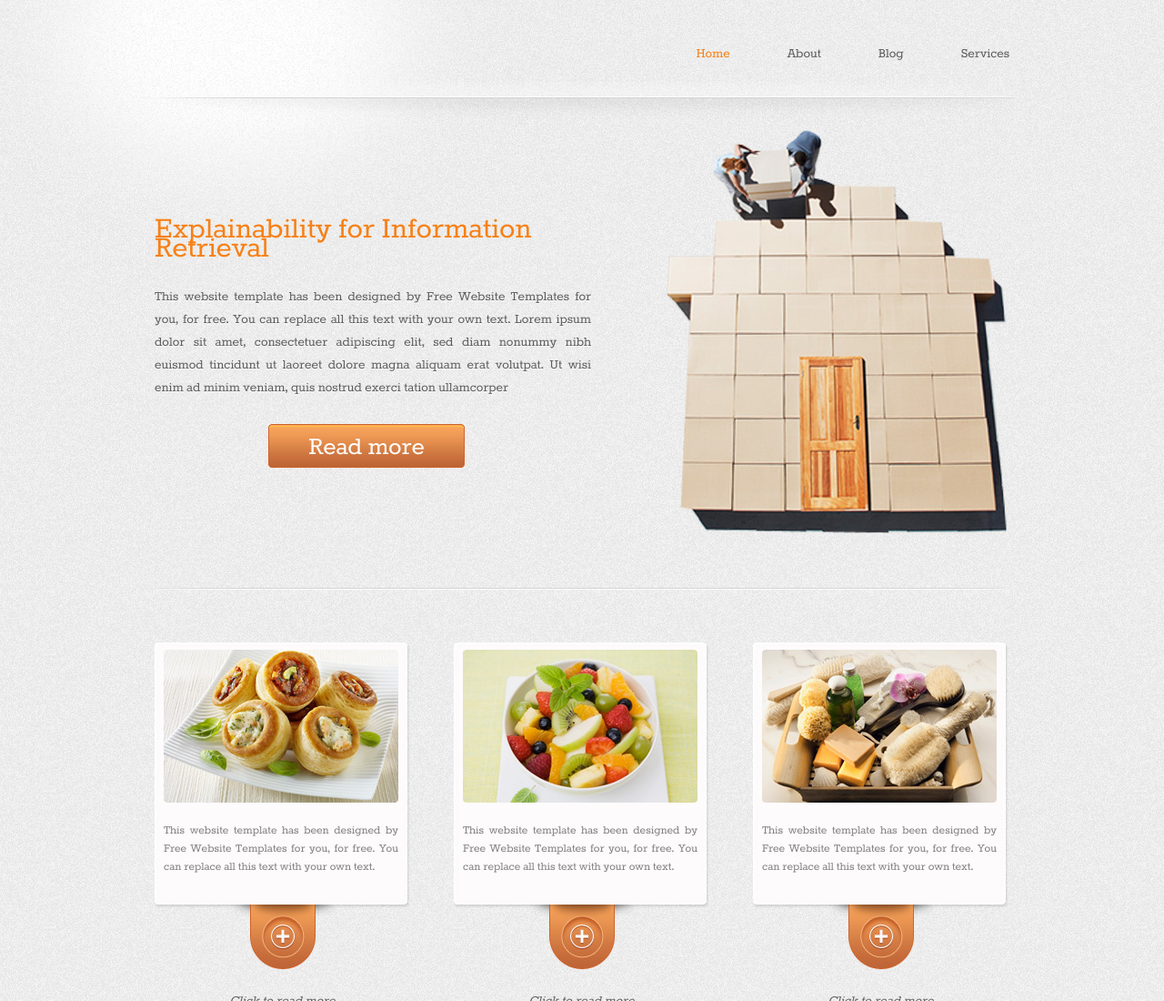
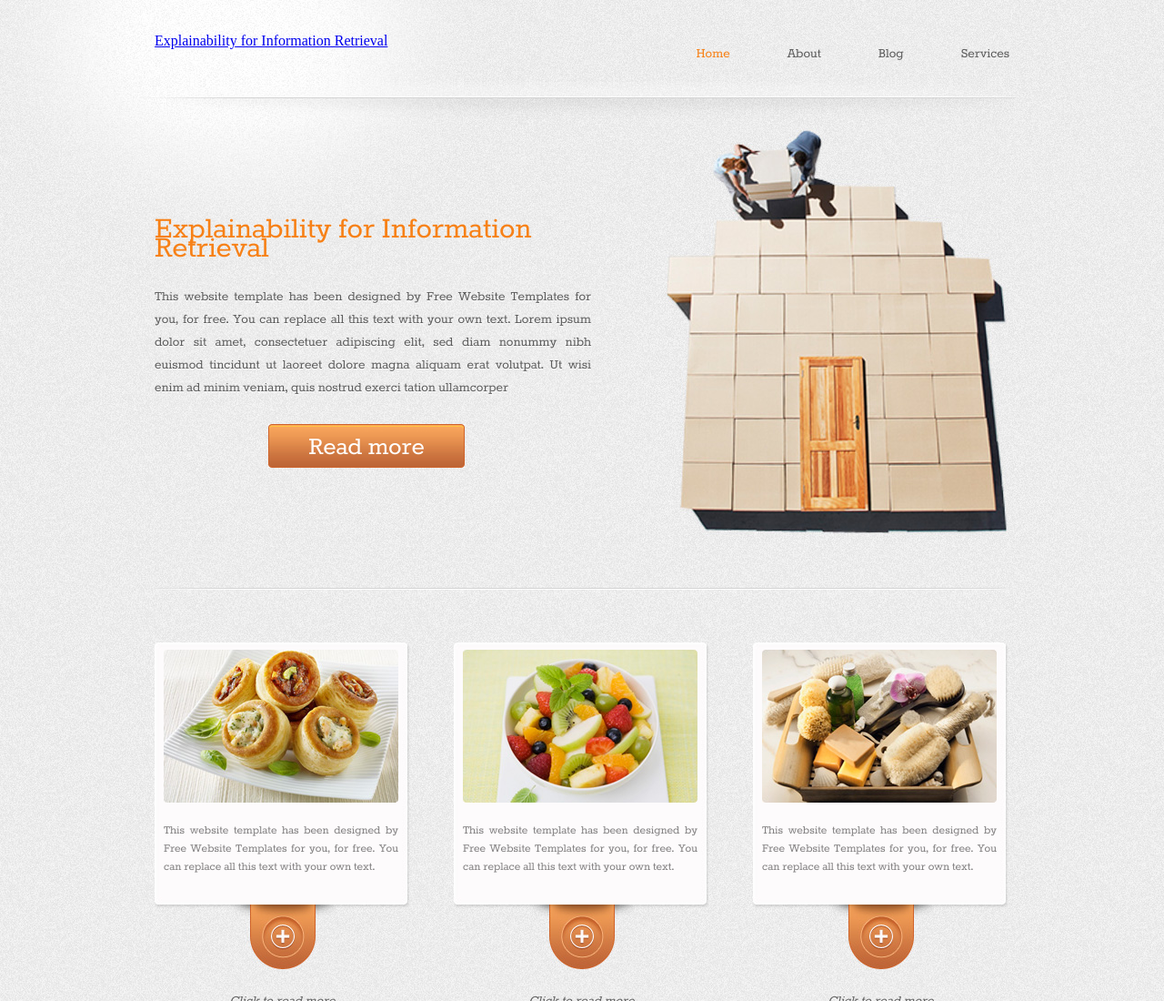
Before and after one commit to procheta/SIGIR2023Tutorial, a plain HTML site: page index.html in a window 1280 px wide. Shown: the top 1100 px of the page at 91% size. Drawn offline with Linux system fonts and the light colour scheme.

Commit message:
Update index.html

```diff
--- a/index.html
+++ b/index.html
@@ -12,7 +12,7 @@
 	<body>
 		<div class="page">
 			<div class="header">
-
+				<a href="index.html">Explainability for Information Retrieval </a>
 				<ul>
 					<li class="selected"><a href="index.html">Home</a></li>
 					<li><a href="about.html">About</a></li>
```
